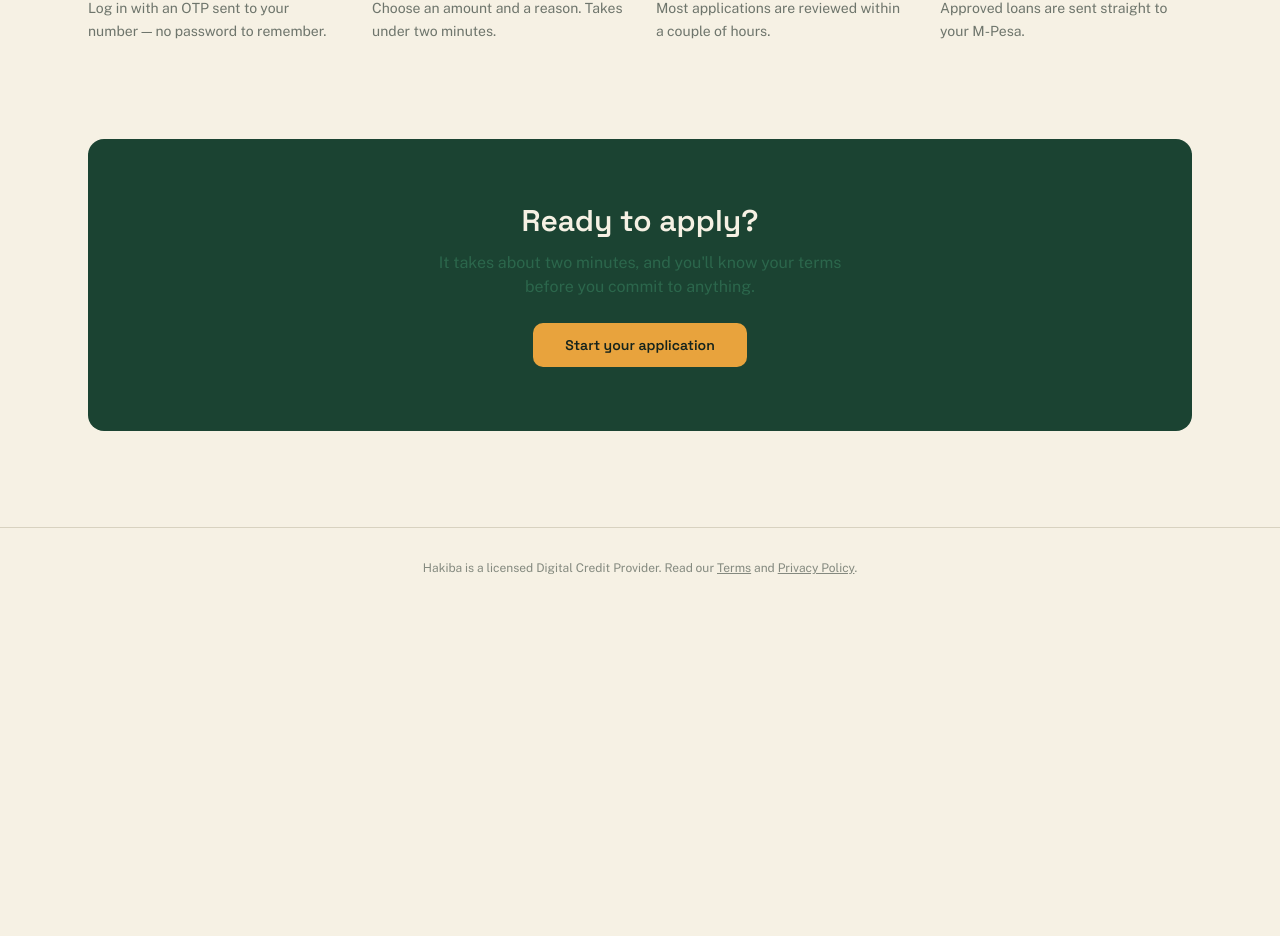
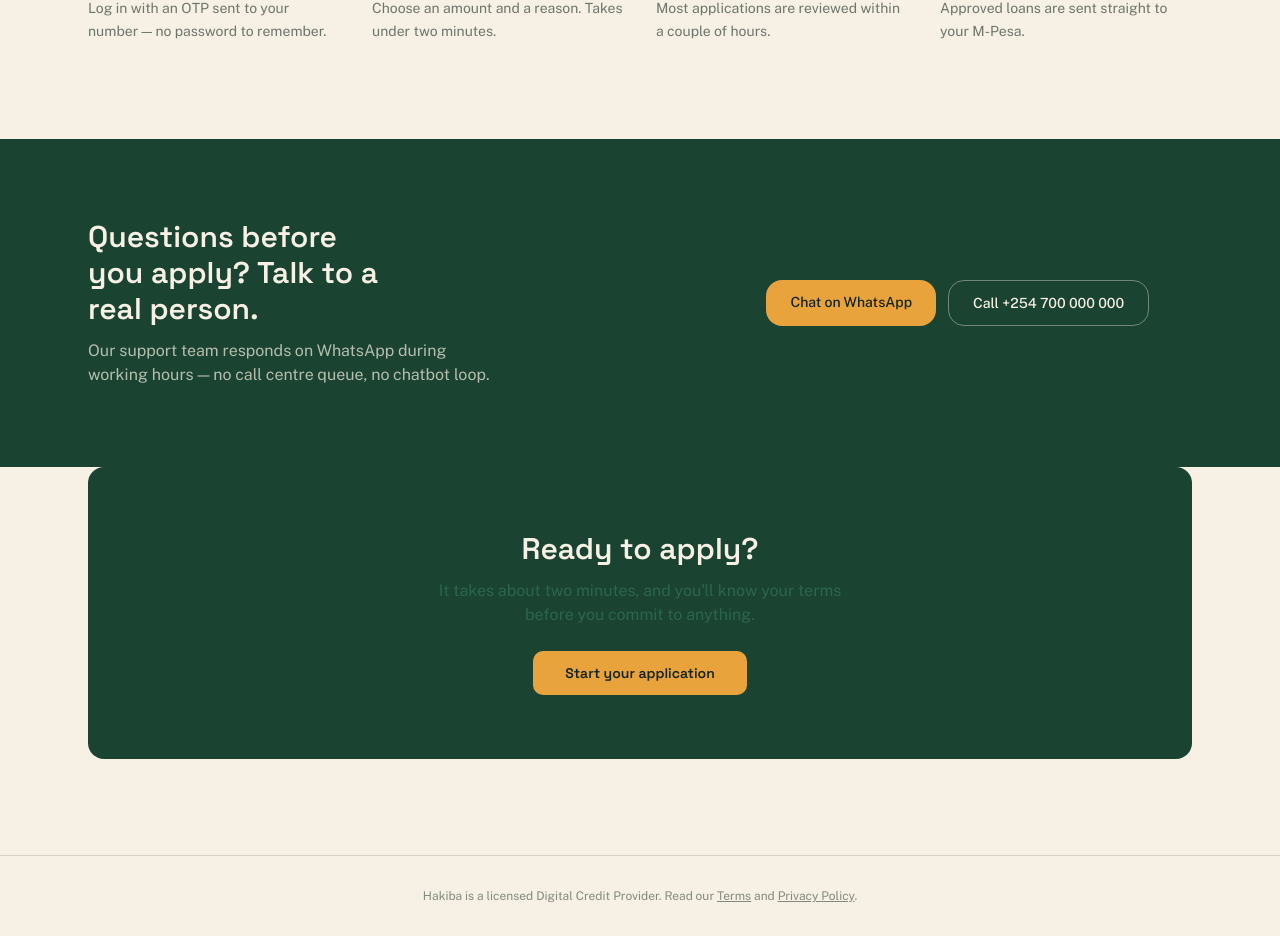
Before and after one commit to bennedictbett/Hakiba, a Next.js app in the folder client/: page / in a window 1280 px wide. Shown: the part 1880-2816 px from the top of the page. Before the commit the page ends 2488 px from the top, so only its background shows below. Built offline with nearby package versions, Linux system fonts and the light colour scheme.

Commit message:
Added WhatsApp reach section to homepage

```diff
--- a/client/app/(marketing)/page.tsx
+++ b/client/app/(marketing)/page.tsx
@@ -123,6 +123,41 @@ function WhySection() {
   );
 }
 
+function ReachSection() {
+  return (
+    <section className="bg-savanna py-16 sm:py-20">
+      <div className="mx-auto max-w-6xl px-6">
+        <div className="grid grid-cols-1 items-center gap-8 sm:grid-cols-[1.2fr_0.8fr] sm:gap-10">
+          <div>
+            <h2 className="max-w-[16ch] font-display text-2xl font-semibold text-paper sm:text-3xl">
+              Questions before you apply? Talk to a real person.
+            </h2>
+            <p className="mt-3 max-w-[42ch] font-body text-sm text-paper/70 sm:text-base">
+              Our support team responds on WhatsApp during working hours — no
+              call centre queue, no chatbot loop.
+            </p>
+          </div>
+
+          <div className="flex flex-wrap gap-3">
+            <a
+              href="https://wa.me/254700000000"
+              className="rounded-lg bg-marigold px-6 py-3 font-body text-sm font-medium text-ink transition-colors hover:bg-marigold-dark"
+            >
+              Chat on WhatsApp
+            </a>
+            <a
+              href="tel:+254700000000"
+              className="rounded-lg border border-paper/40 px-6 py-3 font-body text-sm font-medium text-paper transition-colors hover:border-paper"
+            >
+              Call +254 700 000 000
+            </a>
+          </div>
+        </div>
+      </div>
+    </section>
+  );
+}
+
 function HowItWorks() {
   const steps = [
     { title: "Verify your phone", detail: "Log in with an OTP sent to your number — no password to remember." },
@@ -148,6 +183,7 @@ function HowItWorks() {
     </section>
   );
 }
+
 
 export default function HomePage() {
   return (
@@ -182,6 +218,8 @@ export default function HomePage() {
         <HowItWorks />
       </div>
 
+      <ReachSection />
+
       <section className="mx-auto max-w-6xl px-6 pb-24">
         <div className="rounded-lg bg-savanna px-8 py-12 text-center sm:py-16">
           <h2 className="font-display text-2xl font-semibold text-paper sm:text-3xl">
```
